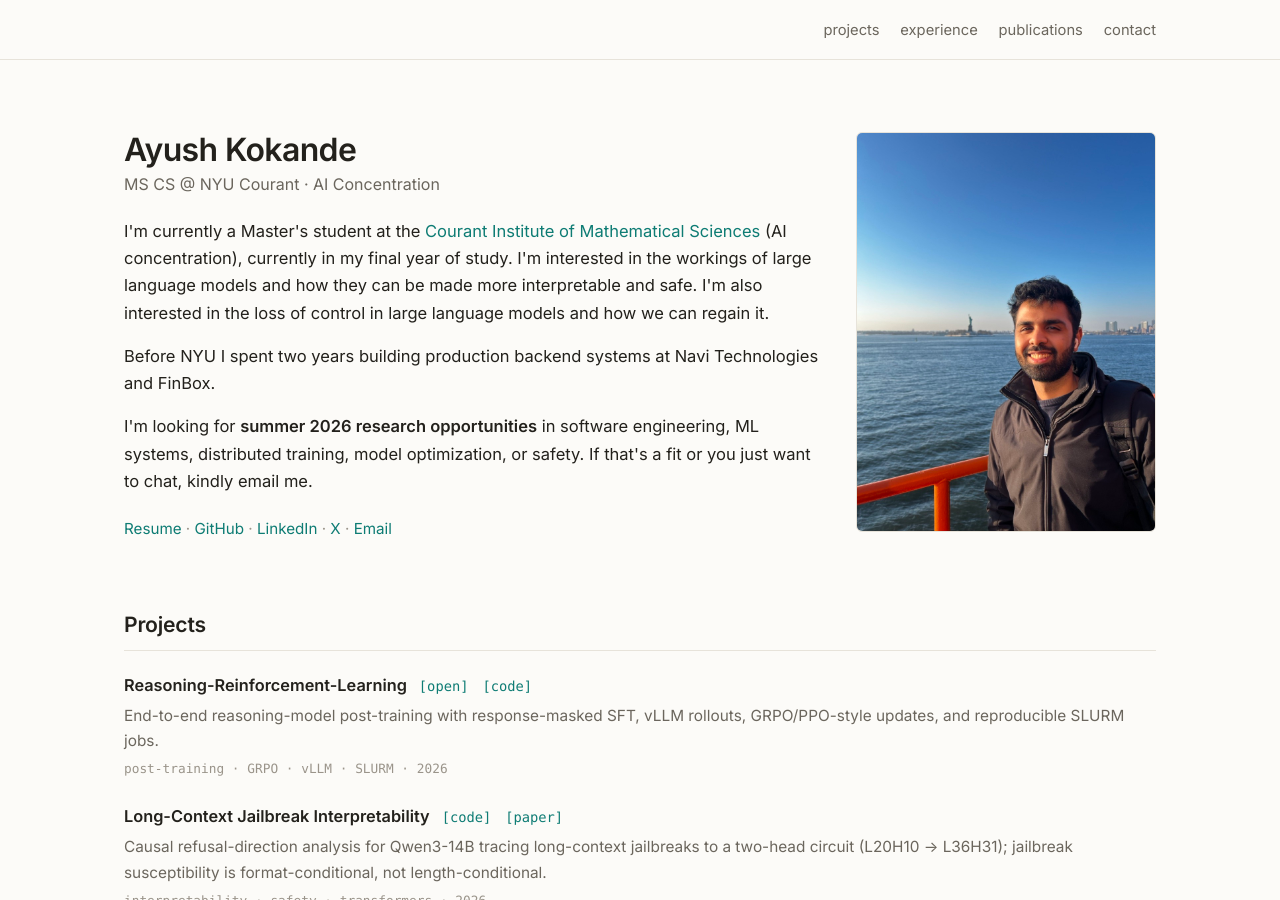
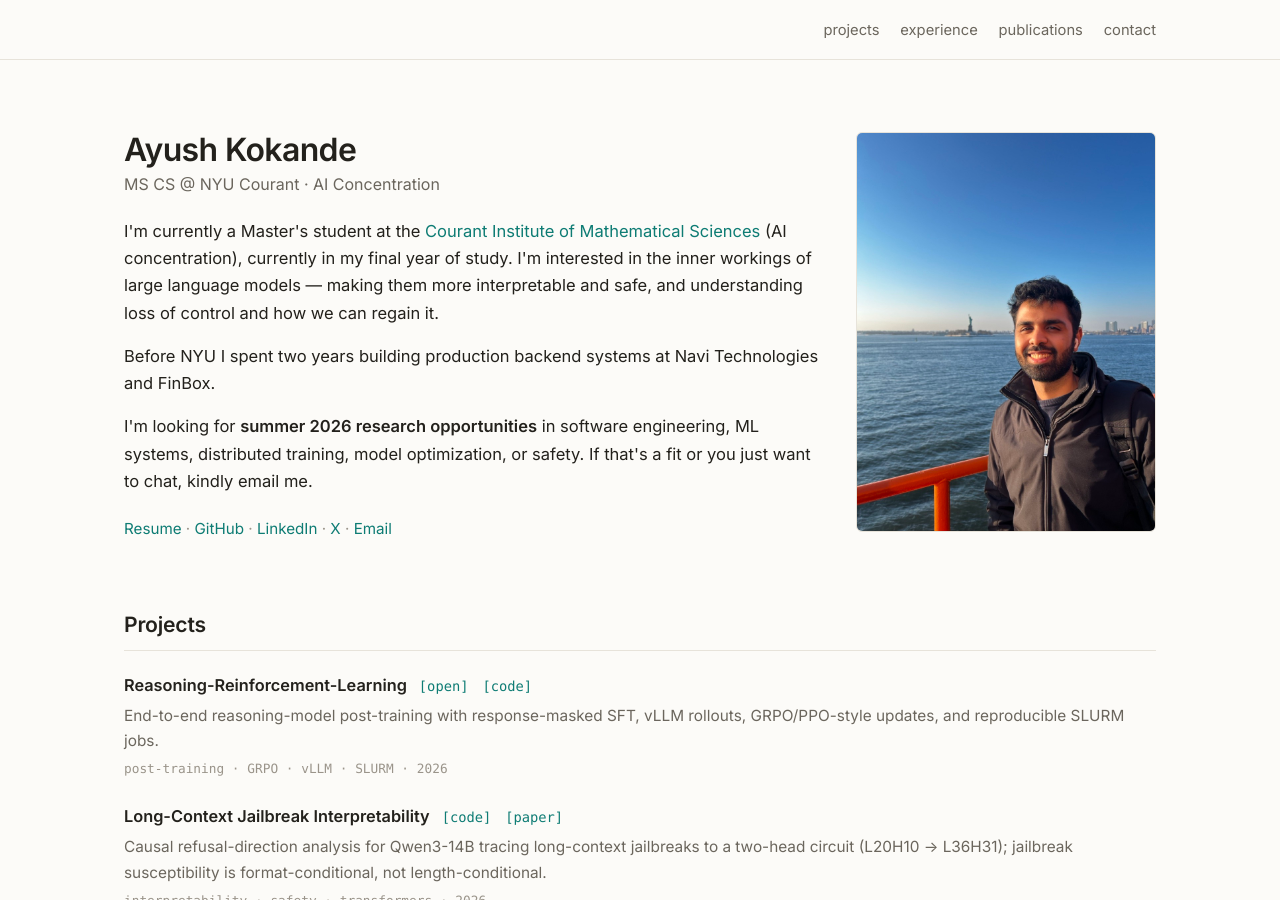
Before and after one commit to ayushkokande/ayushkokande.github.io, a Jekyll site: the page built from index.html, in a window 1280 px wide and 900 px high. Built offline with Jekyll 4.4.1, drawn with Linux system fonts in a browser that asks for light colours.

Commit message:
Merge research-interest sentences in homepage intro
Co-Authored-By: Claude Fable 5 <noreply@anthropic.com>

```diff
--- a/index.html
+++ b/index.html
@@ -11,8 +11,7 @@ title: ""
 
     <p>
       I'm currently a Master's student at the <a href="https://cs.nyu.edu/">Courant Institute of Mathematical Sciences</a> (AI
-      concentration), currently in my final year of study. I'm interested in the workings of large language models and how they can be made more interpretable and safe.
-      I'm also interested in the loss of control in large language models and how we can regain it.
+      concentration), currently in my final year of study. I'm interested in the inner workings of large language models — making them more interpretable and safe, and understanding loss of control and how we can regain it.
     </p>
     <p>
       Before NYU I spent two years building production backend systems at Navi Technologies and FinBox.
```
